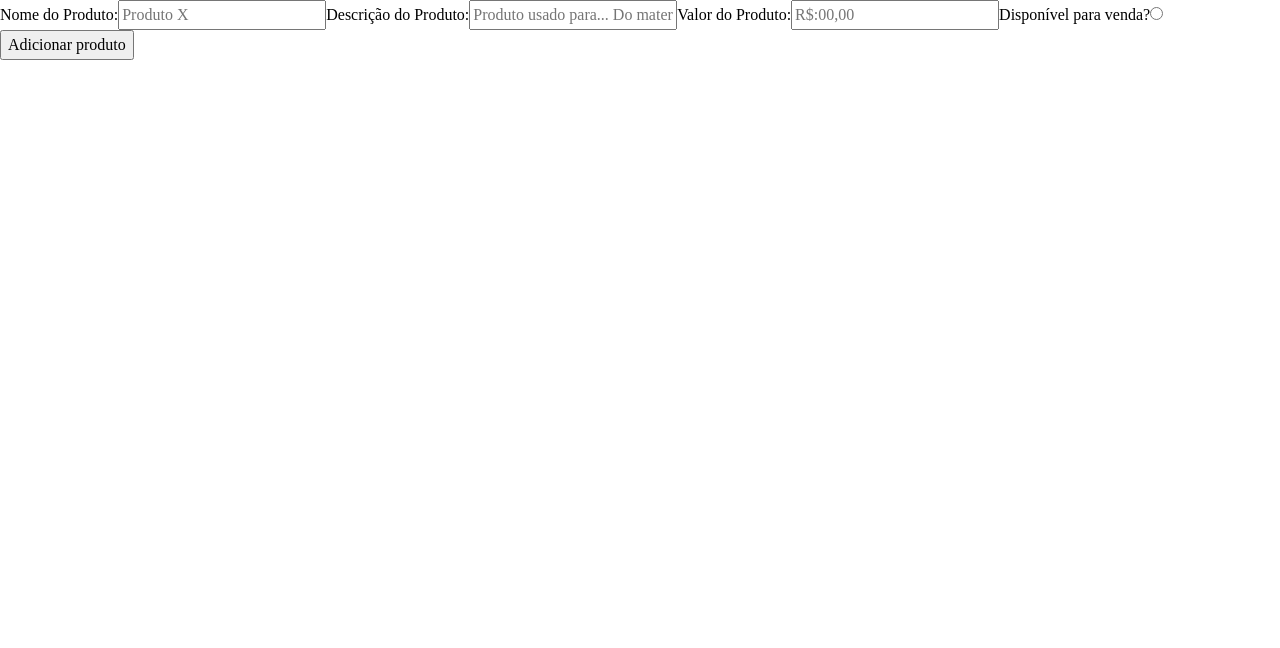
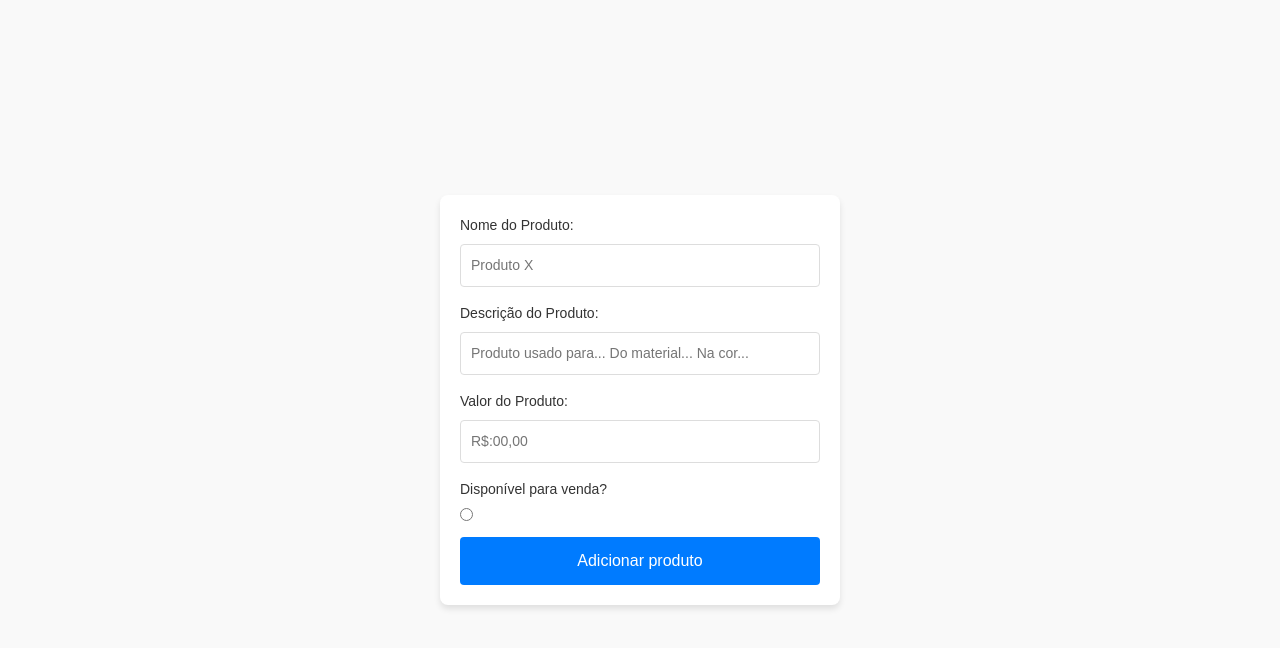
Before and after one commit to Lucas-AVS/product-list, a website built with webpack: page dist/index.html in a window 1280 px wide. Built offline with nearby package versions, Linux system fonts and the light colour scheme.

Commit message:
feat: initial form style

```diff
--- a/src/style.css
+++ b/src/style.css
@@ -1,2 +1,75 @@
 /* RESET */
 *,*::before,*::after{box-sizing:border-box;margin:0}body{line-height:1.5;-webkit-font-smoothing:antialiased}img,picture,video,canvas,svg{display:block;max-width:100%}input,button,textarea,select{font:inherit}p,h1,h2,h3,h4,h5,h6{overflow-wrap:break-word}p{text-wrap:pretty}h1,h2,h3,h4,h5,h6{text-wrap:balance}#root,#__next{isolation:isolate}
+
+body {
+    font-family: Arial, sans-serif;
+    background-color: #f9f9f9;
+    margin: 0;
+    padding: 0;
+    display: flex;
+    justify-content: center;
+    align-items: center;
+    height: 100vh;
+  }
+
+ .product-container {
+    background-color: #fff;
+    padding: 20px;
+    border-radius: 8px;
+    box-shadow: 0 4px 6px rgba(0, 0, 0, 0.1);
+    width: 100%;
+    max-width: 400px;
+    box-sizing: border-box;
+  }
+
+  .product-container label {
+    font-size: 14px;
+    color: #333;
+    margin-bottom: 8px;
+    display: block;
+  }
+
+  .product-container input {
+    width: 100%;
+    padding: 10px;
+    margin-bottom: 16px;
+    border: 1px solid #ddd;
+    border-radius: 4px;
+    font-size: 14px;
+    box-sizing: border-box;
+  }
+
+  .product-container input[type="radio"] {
+    width: auto;
+    margin-right: 8px;
+    vertical-align: middle;
+  }
+
+  .product-container label[for="available-input"] {
+    display: flex;
+    align-items: center;
+    gap: 8px;
+  }
+
+  .new-product-button {
+    width: 100%;
+    padding: 12px;
+    background-color: #007BFF;
+    color: #fff;
+    border: none;
+    border-radius: 4px;
+    font-size: 16px;
+    cursor: pointer;
+    transition: background-color 0.3s ease;
+  }
+
+  .new-product-button:hover {
+    background-color: #0056b3;
+  }
+
+  /* Responsividade */
+  @media (max-width: 480px) {
+    .product-container {
+      padding: 15px;
+    }
+  }
```
